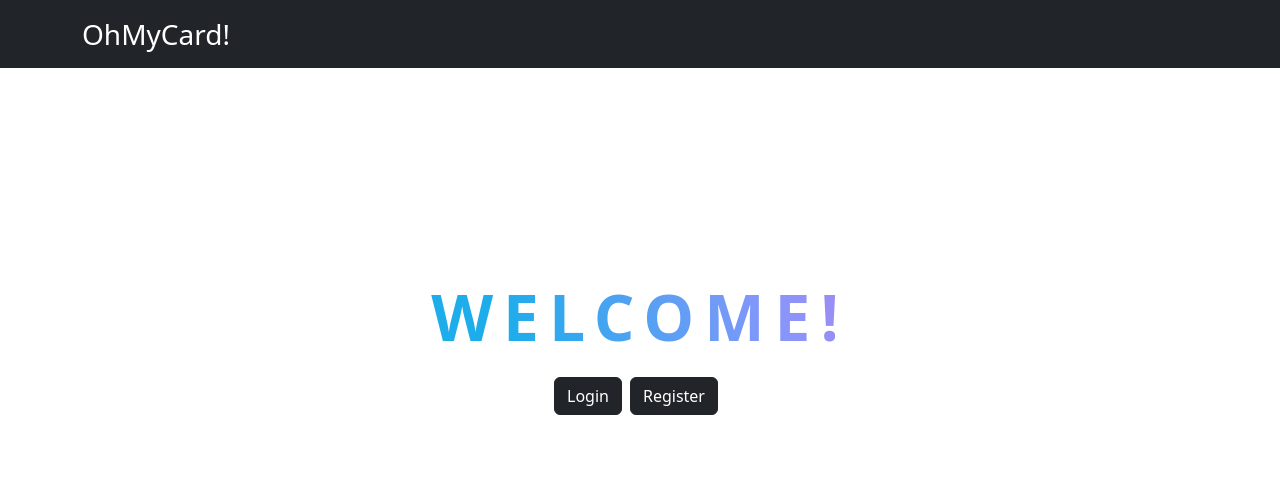
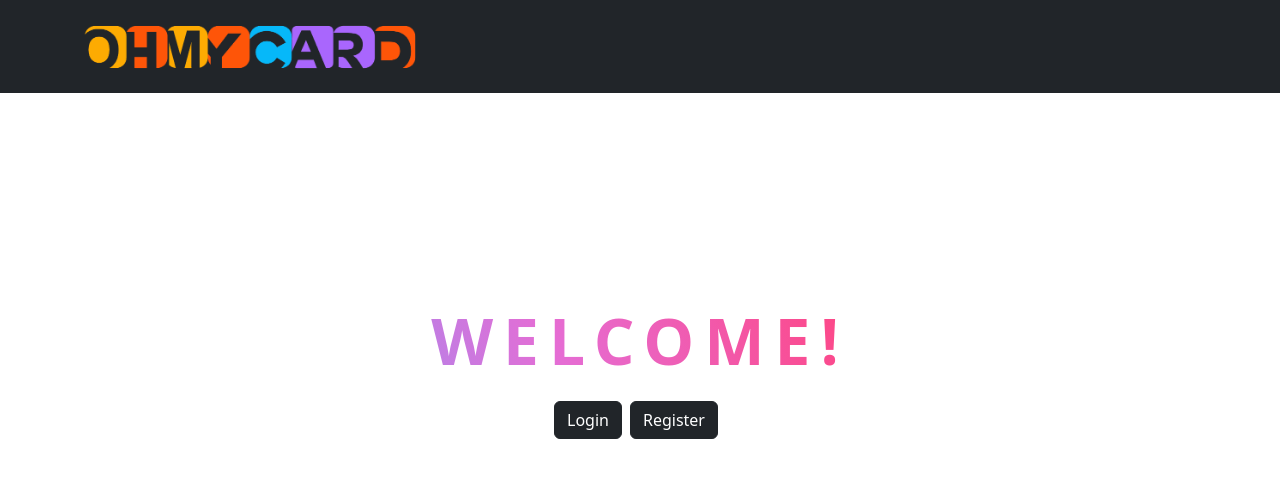
Before and after one commit to BirhanBey/mediacardsFE, a React (Vite) app: page / in a window 1280 px wide. Shown: the top 478 px of the page. Built offline with nearby package versions, Linux system fonts and the light colour scheme.

Commit message:
page name added to  offCanvas and notLoggedIn

```diff
--- a/src/App.jsx
+++ b/src/App.jsx
@@ -266,7 +266,9 @@ function App() {
                     color: darkMode ? "black" : "white",
                   }}
                 >
-                  <Offcanvas.Title>Menu</Offcanvas.Title>
+                  <Offcanvas.Title>
+                    <img style={{maxWidth: "400px", marginLeft: "-30px", marginRight: "-30px"}} src="../public/ohMyCard.png" alt="Page Name"/>
+                  </Offcanvas.Title>
                 </Offcanvas.Header>
                 <Offcanvas.Body>
                   <Stack className="h-100" gap={3}>
@@ -313,6 +315,7 @@ function App() {
                       variant={darkMode ? "secondary" : "dark"}
                       onClick={handleLogout}
                       className="mt-auto mb-5"
+                      style={{border: darkMode ? "1px solid white" : "1px solid grey"}}
                     >
                       Logout
                     </Button>
--- a/src/components/NotLoggedIn.jsx
+++ b/src/components/NotLoggedIn.jsx
@@ -17,7 +17,7 @@ const NotLoggedIn = ({ handleLogin, setToken, loggedOut, userId2, userId }) => {
       >
         <Container>
           <Navbar.Brand href="#home" className="fs-3">
-            OhMyCard!
+          <img style={{maxWidth: "400px", marginLeft: "-30px", marginRight: "-30px"}} src="../public/ohMyCard.png" alt="Page Name"/>
           </Navbar.Brand>
           {userId2 ? (
             <div>
--- a/src/components/userSettings/UserSettings.jsx
+++ b/src/components/userSettings/UserSettings.jsx
@@ -62,6 +62,7 @@ function UserSettings({
           onClick={handleInfoClick}
           className="text-center"
           variant={darkMode ? "light" : "secondary"}
+          style={{border: darkMode ? "1px solid black" : "2px solid orangered"}}
         >
           Edit Profile
         </Button>
@@ -69,6 +70,7 @@ function UserSettings({
           onClick={handlePicClick}
           className="text-center"
           variant={darkMode ? "light" : "secondary"}
+          style={{border: darkMode ? "1px solid white" : "1px solid yellow"}}
         >
           Profile Picture
         </Button>
@@ -76,6 +78,7 @@ function UserSettings({
           onClick={handlePasswordClick}
           className="text-center "
           variant={darkMode ? "light" : "secondary"}
+          style={{border: darkMode ? "1px solid white" : "2px solid green"}}
         >
           Change Password
         </Button>
@@ -84,6 +87,7 @@ function UserSettings({
           onClick={handleBackgroundClick}
           className="text-center"
           variant={darkMode ? "light" : "secondary"}
+          style={{border: darkMode ? "1px solid black" : "1px solid #7F7FFF"}}
         >
           Edit Background Image
         </Button>
```
Also changed, not shown: public/ohMyCard.png (added).
